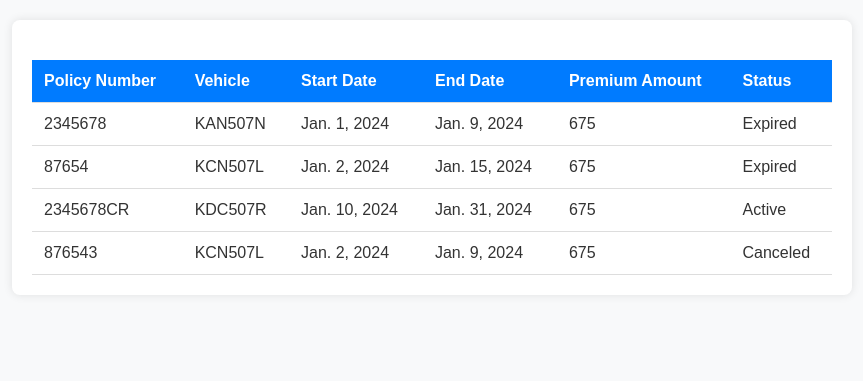
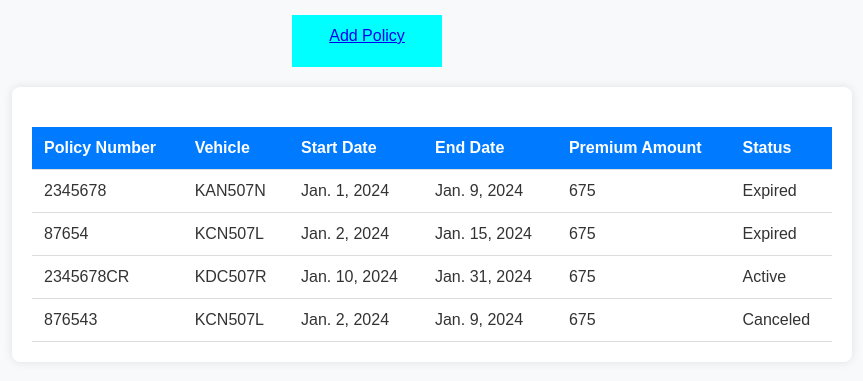
Before and after one commit to santospaul1/vehicle-insuarance-, a Django app: page /view_policy/ in a window 1280 px wide. Shown: the part 77-458 px from the top of the page, without its empty margins (208-1071 px from the left). Run offline with Django 4.2, Linux system fonts and the light colour scheme; data comes from the database, SQL or seed files in the repository; both versions use the stored data as it was after the commit.

Commit message:
insuarance

```diff
--- a/insuarance/templates/add_vehicle.html
+++ b/insuarance/templates/add_vehicle.html
@@ -5,7 +5,7 @@
 {% block title %}Add Policy{% endblock %}
 
 {% block content %}
-  <h2>Add Policy</h2>
+  <h2>Add Vehicle</h2>
   <form method="post" enctype="multipart/form-data">
     {% csrf_token %}
     {{ form.as_p }}
--- a/insuarance/templates/customer.html
+++ b/insuarance/templates/customer.html
@@ -7,7 +7,7 @@
     <style>
         body {
             font-family: Arial, sans-serif;
-            background-color: #f8f9fa;
+            background-color: black;
             margin: 20px;
 
         }
@@ -17,6 +17,8 @@
         padding-top:12px;
         text-align:center;
         background-color:aqua;
+        margin-top:15px;
+        margin-left:520px;
         }
 
         h1 {
--- a/insuarance/templates/view_policy.html
+++ b/insuarance/templates/view_policy.html
@@ -22,6 +22,16 @@
         h1 {
             margin: 0;
         }
+        div {
+        height:40px;
+        width:150px;
+        padding-top:12px;
+        margin-top:15px;
+        text-align:center;
+        background-color:aqua;
+        margin-left: 500px
+        }
+
 
         main {
             max-width: 800px;
@@ -59,6 +69,7 @@
     <header>
         <h1>Policy Overview</h1>
     </header>
+    <div><a href="{% url 'insuarance:add_policy'%}">Add Policy</a></div>
     <main>
         <table>
             <thead>
@@ -72,7 +83,7 @@
                 </tr>
             </thead>
             <tbody>
-                {% for policy in policy %}
+                {% for policy in policies %}
                     <tr>
                         <td>{{ policy.policy_number }}</td>
                         <td>{{ policy.vehicle }}</td>
--- a/insuarance/urls.py
+++ b/insuarance/urls.py
@@ -12,6 +12,7 @@ urlpatterns = [
     path('add_vehicle/', add_vehicle, name='add_vehicle'),
     path('view_vehicles/', view_vehicles, name='view_vehicles'),
     path('view_vehicle/<str:number_plate>/', view_vehicle, name='view_vehicle'),
+    path('dashboard/', dashboard, name='dashboard'),
 
 
 ]
--- a/insuarance/views.py
+++ b/insuarance/views.py
@@ -1,3 +1,5 @@
+from datetime import timezone
+from django.utils import timezone
 from django.contrib import messages
 from django.shortcuts import render, redirect, get_object_or_404
 
@@ -8,6 +10,18 @@ from insuarance.models import Customer, Policy, Vehicle
 from django.contrib import messages
 from django.shortcuts import render, redirect
 from insuarance.forms import CustomerForm
+
+def dashboard(request):
+    count_customer = Customer.objects.count()
+    count_policies = Policy.objects.count()
+    count_vehicle = Vehicle.objects.count()
+    context = {
+        'count_vehicle':count_vehicle,
+        'count_policies':count_policies,
+        'count_customer':count_customer,
+
+    }
+    return render(request, 'dashboard.html', context)
 
 def add_customer(request):
     if request.method == 'POST':
@@ -34,13 +48,20 @@ def add_policy(request):
         if form.is_valid():
             policy = form.save()
             messages.success(request,"New policy has been added")
-            return redirect('insuarance:view_customers')
+            return redirect('insuarance:view_policy')
     else:
         form = PolicyForm()
     return render(request, 'add_policy.html', {'form': form})
 def view_policy(request):
-    policy = Policy.objects.all()
-    return render(request, 'view_policy.html', {'policy': policy})
+    policies = Policy.objects.all()
+    for policy in policies:
+        if policy.end_date < timezone.now().date():
+            if policy.status =='Active':
+                policy.status = 'Expired'
+                policy.save()
+            # If the end date is past today's date, update the policy status to 'Expired'
+
+    return render(request, 'view_policy.html', {'policies': policies})
 def add_vehicle(request):
     if request.method == 'POST':
         form = VehicleForm(request.POST)
--- a/vehicle/urls.py
+++ b/vehicle/urls.py
@@ -1,10 +1,10 @@
 from django.contrib import admin
 from django.urls import path, include  # Import the include function
 
-from insuarance.views import add_customer, view_customers
+from insuarance.views import add_customer, view_customers, dashboard
 
 urlpatterns = [
-    path('', view_customers, name='view_customers'),
+    path('', dashboard, name='dashboard'),
     path('admin/', admin.site.urls),
     path('', include('insuarance.urls')),  # Include insuarance URLs for the root path
 ]
```
Also changed, not shown: insuarance/templates/dashboard.html (added, +69 -0 lines), insuarance/templates/view_vehicles.html (+12 -0 lines), db.sqlite3.
